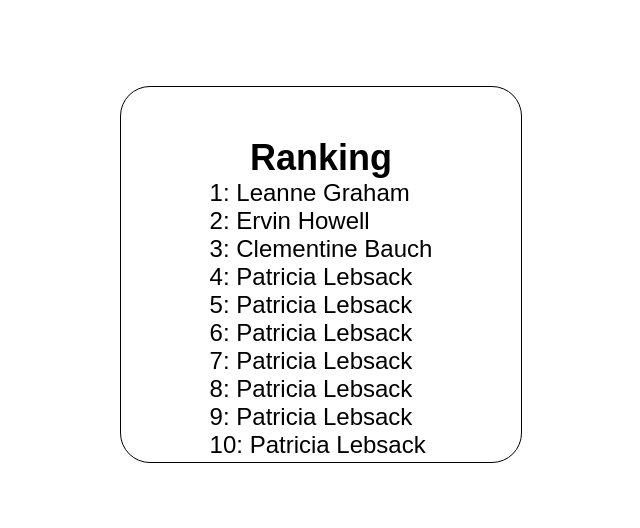
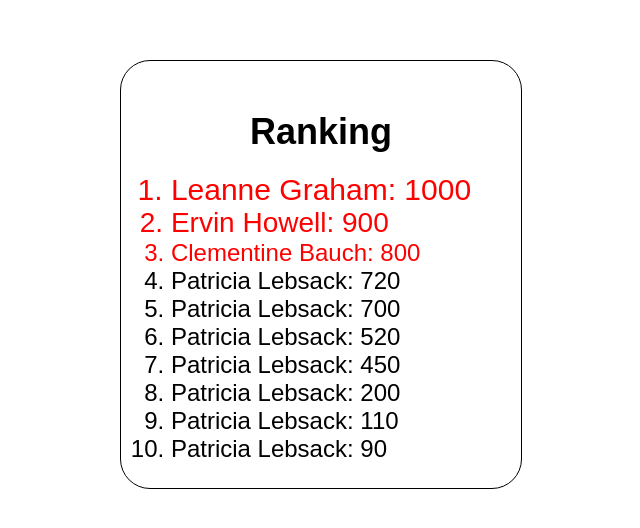
Before and after one commit to SoLoPu/ColorChoose, a React (Create React App) app: page /ranking in a window 1280 px wide. Shown: the part 126-654 px from the top of the page, without its empty margins (319-959 px from the left). Built offline with nearby package versions, Linux system fonts and the light colour scheme.

Commit message:
ranking fix

```diff
--- a/src/App.js
+++ b/src/App.js
@@ -31,18 +31,17 @@ import Ranking from './pages/Ranking'
 // })
 
 let users = [
-  { id: 1, rank: 1, name: "Leanne Graham" },
-  { id: 2, rank: 2, name: "Ervin Howell" },
-  { id: 3, rank: 3, name: "Clementine Bauch" },
-  { id: 4, rank: 4, name: "Patricia Lebsack" },
-  { id: 5, rank: 5, name: "Patricia Lebsack" },
-  { id: 6, rank: 6, name: "Patricia Lebsack" },
-  { id: 7, rank: 7, name: "Patricia Lebsack" },
-  { id: 8, rank: 8, name: "Patricia Lebsack" },
-  { id: 9, rank: 9, name: "Patricia Lebsack" },
-  { id: 10, rank: 10, name: "Patricia Lebsack" },
-  { id: 11, rank: 11, name: "Patricia Lebsack" },
-
+  { id: "1", point: 1000, name: "Leanne Graham" },
+  { id: "2", point: 900, name: "Ervin Howell" },
+  { id: "3", point: 800, name: "Clementine Bauch" },
+  { id: "4", point: 720, name: "Patricia Lebsack" },
+  { id: "5", point: 700, name: "Patricia Lebsack" },
+  { id: "6", point: 520, name: "Patricia Lebsack" },
+  { id: "7", point: 450, name: "Patricia Lebsack" },
+  { id: "8", point: 200, name: "Patricia Lebsack" },
+  { id: "9", point: 110, name: "Patricia Lebsack" },
+  { id: "10", point: 90, name: "Patricia Lebsack" },
+  { id: "11", point: 50, name: "Patricia Lebsack" }
 ];
 
 if(users.length > 10){
--- a/src/css/ranking.css
+++ b/src/css/ranking.css
@@ -1,4 +1,30 @@
-
+.ranking{
+    border: 1px solid black;
+    border-radius: 30px;
+    /* height: 300px; */
+    /* width: 300px; */
+    /* display: flex; */
+    flex-direction: row;
+    flex-wrap: wrap;
+    justify-content: space-around;
+    padding: 50px;
+    padding-bottom: 25px;
+}
+.ranking h2{
+    margin-bottom: 20px;
+}
 .user{
     text-align: left;
 }
+
+#top1, #top2, #top3{
+    color: red;
+}
+
+#top1{
+    font-size: 30px;
+}
+
+#top2{
+    font-size: 28px;
+}
--- a/src/pages/Ranking.js
+++ b/src/pages/Ranking.js
@@ -4,11 +4,14 @@ import User from "./User"
 
 function Ranking(props){
     return (
-        <div className="container">
+        <div className="ranking">
             <h2>Ranking</h2>
-            <div>
-                {props.users.map(u => <User rank={u.rank} id={u.id} name={u.name}/>)}
-            </div>
+            <ol>
+                <li id="top1"><User point={props.users[0].point} name={props.users[0].name} /></li>
+                <li id="top2"><User point={props.users[1].point} name={props.users[1].name} /></li>
+                <li id="top3"><User point={props.users[2].point} name={props.users[2].name} /></li>
+                {props.users.slice(3).map(u => <li><User point={u.point} name={u.name}/></li>)}
+            </ol>
         </div>
     )
 }
--- a/src/pages/User.js
+++ b/src/pages/User.js
@@ -3,9 +3,30 @@ import React from 'react'
 function User(props){
     return(
         <div className="user">
-            <span>{props.rank}: {props.name}</span>
+            <span id={props.id}>{props.name}: {props.point}</span>
         </div>
     )
 }
 
+// class User extends React.Component{
+//     constructor(props){
+//         super(props);
+//         this.state = {
+//             rank:0
+//         }
+//     }
+
+//     render(){
+//         return(
+//             <div className="user">
+//                 <span>{this.props.name}: {this.props.point}</span>
+//             </div>
+//         )
+//     }
+
+//     componentDidMount(){
+
+//     }
+// }
+
 export default User;
```
